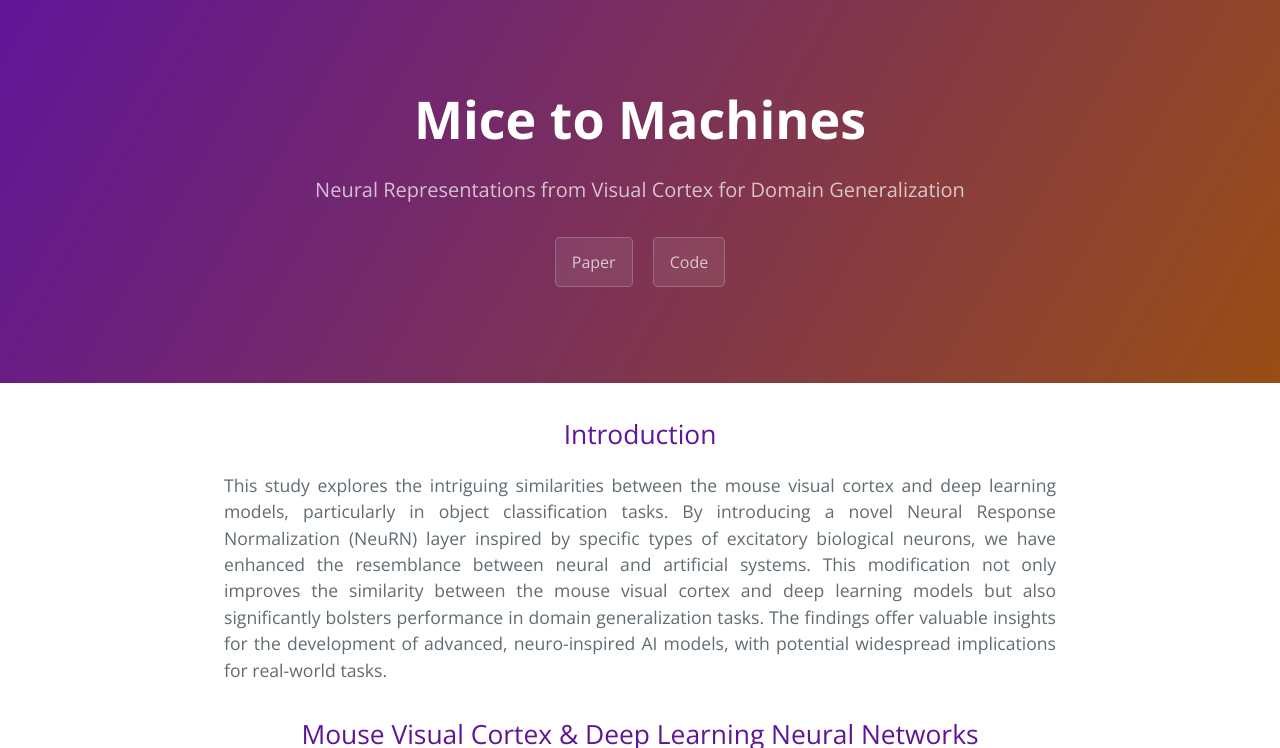
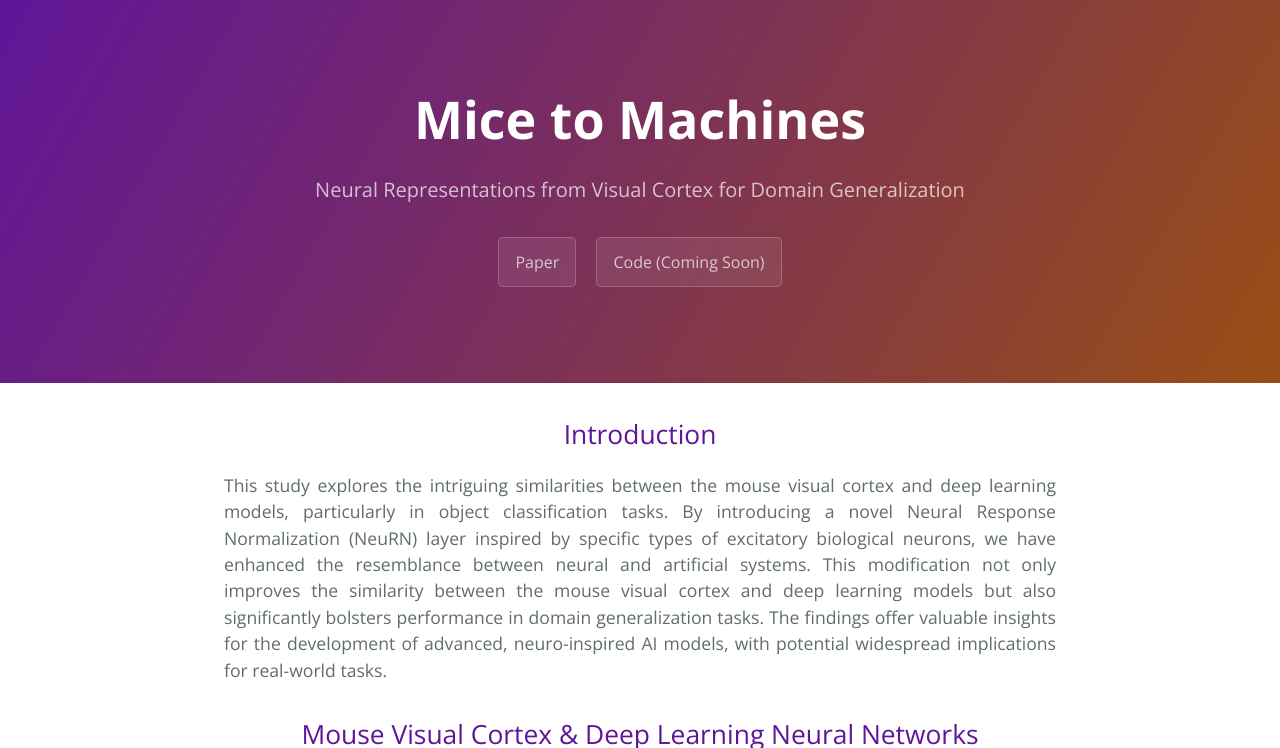
Before and after one commit to neurnai/neurnai.github.io, a Jekyll site: the page built from index.md, in a window 1280 px wide and 900 px high, cut to the strip 0-748 px from the top of the window. Built offline with Jekyll 4.4.1, drawn with Linux system fonts in a browser that asks for light colours.

Commit message:
Update default.html

```diff
--- a/_layouts/default.html
+++ b/_layouts/default.html
@@ -23,7 +23,7 @@
       {% endif %}
       {% if site.show_downloads %}
         <a href="{{  }}" class="btn">Paper</a>
-        <a href="{{  }}" class="btn">Code</a>
+        <a href="{{  }}" class="btn">Code (Coming Soon)</a>
       {% endif %}
     </header>
 
```
